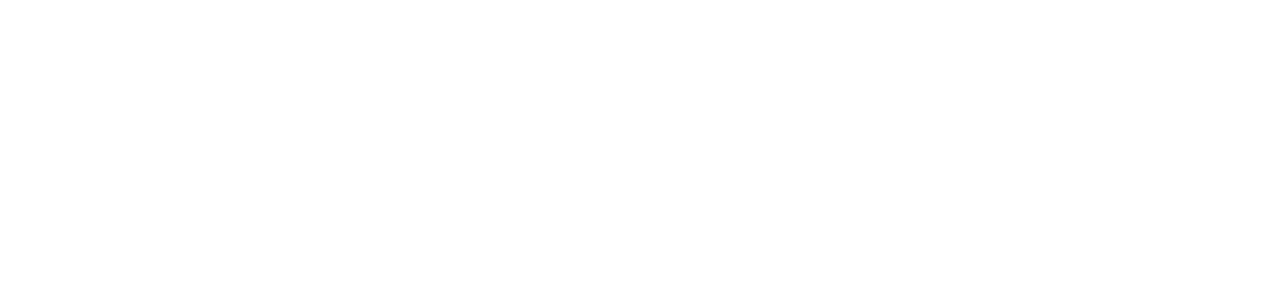
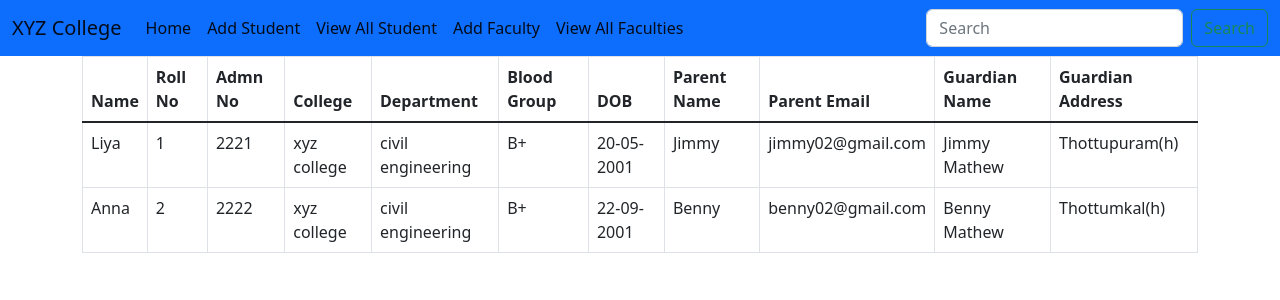
Before and after one commit to SANDHRAMARIYA/XYZ_College, an Angular app: page /viewstudent in a window 1280 px wide. Before the commit this address led to /. Shown: the top 300 px of the page. Built offline with nearby package versions, Linux system fonts and the light colour scheme.

Commit message:
viewallstud

```diff
--- /dev/null
+++ b/src/app/viewallstud/viewallstud.component.html
@@ -0,0 +1,43 @@
+<app-navbar></app-navbar>
+<div class="container">
+    <div class="row">
+        <div class="col col-12 col-sm-12 col-md-12 col-lg-12 col-xl-12 col-xxl-12">
+
+
+            <table class="table table-bordered table-stripped-coloumns">
+                <thead>
+                  <tr>
+                    <th scope="col">Name</th>
+                    <th scope="col">Roll No</th>
+                    <th scope="col">Admn No</th>
+                    <th scope="col">College</th>
+                    <th scope="col">Department</th>
+                    <th scope="col">Blood Group</th>
+                    <th scope="col">DOB</th>
+                    <th scope="col">Parent Name</th>
+                    <th scope="col">Parent Email</th>
+                    <th scope="col">Guardian Name</th>
+                    <th scope="col">Guardian Address</th>
+                  </tr>
+                </thead>
+                <tbody class="table-group-divider">
+                  <tr *ngFor="let i of studentsData">
+
+                    <td>{{i.name}}</td>
+                    <td>{{i.rollnum}}</td>
+                    <td>{{i.admnnum}}</td>
+                    <td>{{i.collegename}}</td>
+                    <td>{{i.department}}</td>
+                    <td>{{i.blood}}</td>
+                    <td>{{i.dob}}</td>
+                    <td>{{i.parentname}}</td>
+                    <td>{{i.pemail}}</td>
+                    <td>{{i.gname}}</td>
+                    <td>{{i.gaddress}}</td>
+                  </tr>
+
+                </tbody>
+              </table>
+        </div>
+    </div>
+</div>
--- /dev/null
+++ b/src/app/viewallstud/viewallstud.component.ts
@@ -0,0 +1,20 @@
+import { Component, OnInit } from '@angular/core';
+
+@Component({
+  selector: 'app-viewallstud',
+  templateUrl: './viewallstud.component.html',
+  styleUrls: ['./viewallstud.component.css']
+})
+export class ViewallstudComponent implements OnInit {
+
+  constructor() { }
+
+  studentsData:any=[
+    {"name":"Liya","rollnum":"1","admnnum":"2221","collegename":"xyz college","department":"civil engineering","blood":"B+","dob":"20-05-2001","parentname":"Jimmy","pemail":"jimmy02@gmail.com","gname":"Jimmy Mathew","gaddress":"Thottupuram(h)"},
+    {"name":"Anna","rollnum":"2","admnnum":"2222","collegename":"xyz college","department":"civil engineering","blood":"B+","dob":"22-09-2001","parentname":"Benny","pemail":"benny02@gmail.com","gname":"Benny Mathew","gaddress":"Thottumkal(h)"}
+  ]
+
+  ngOnInit(): void {
+  }
+
+}
```
Also changed, not shown: src/app/app.module.ts (+6 -1 lines), src/app/viewallstud/viewallstud.component.css (added).
